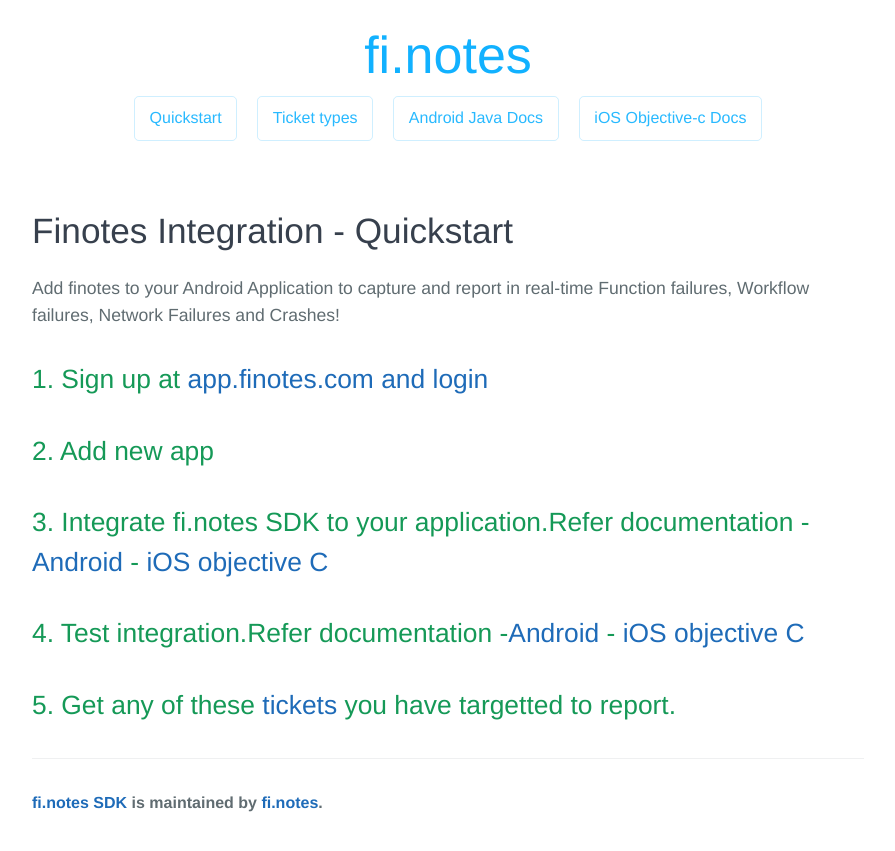
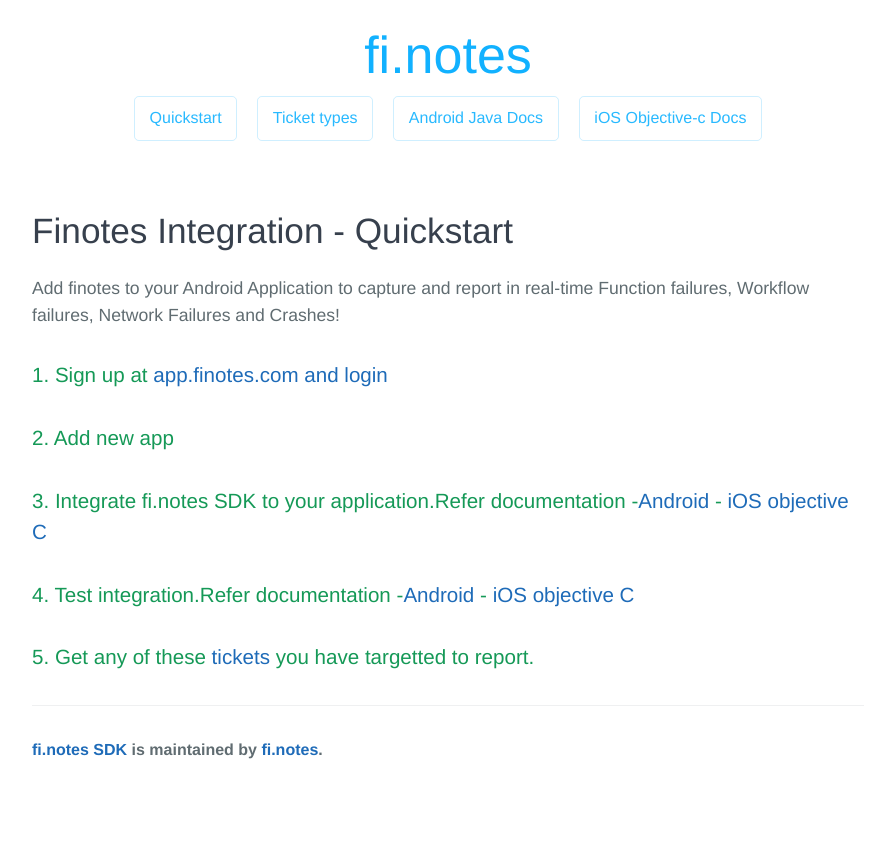
Before and after one commit to finotes/finotes.github.io, a Jekyll site: the page built from index.html, in a window 1280 px wide. Shown: the top 851 px of the page, without its empty margins (192-1087 px from the left). Built offline with Jekyll 4.4.1, drawn with Linux system fonts in a browser that asks for light colours; some web fonts are replaced.

```diff
--- a/index.html
+++ b/index.html
@@ -6,10 +6,10 @@ title: Finotes SDK
 	<h1>Finotes Integration - Quickstart</h1>
 	<p>Add finotes to your Android Application to capture and report in real-time Function failures,
 Workflow failures, Network Failures and Crashes!</p>
-	<h2>1. Sign up at <a href="app.finotes.com/">app.finotes.com and login</a></h2>
-	<h2>2. Add new app </h2>
-	<h2>3. Integrate fi.notes SDK to your application.Refer documentation -<a href="/2018/01/19/android-java-docs">Android</a> - <a href="/2018/01/19/ios-docs">iOS objective C</a></h2>
-	<h2>4. Test integration.Refer documentation -<a href="/2018/01/19/android-java-docs">Android</a> - <a href="/2018/01/19/ios-docs">iOS objective C</a></h2>
-	<h2>5. Get any of these <a href="/2018/01/19/android-java-docs">tickets</a> you have targetted to report.</h2>
+	<h3>1. Sign up at <a href="app.finotes.com/">app.finotes.com and login</a></h3>
+	<h3>2. Add new app </h3>
+	<h3>3. Integrate fi.notes SDK to your application.Refer documentation -<a href="/2018/01/19/android-java-docs">Android</a> - <a href="/2018/01/19/ios-docs">iOS objective C</a></h3>
+	<h3>4. Test integration.Refer documentation -<a href="/2018/01/19/android-java-docs">Android</a> - <a href="/2018/01/19/ios-docs">iOS objective C</a></h3>
+	<h3>5. Get any of these <a href="/2018/01/19/android-java-docs">tickets</a> you have targetted to report.</h3>
 
 </div><!-- /.blurb -->
```
